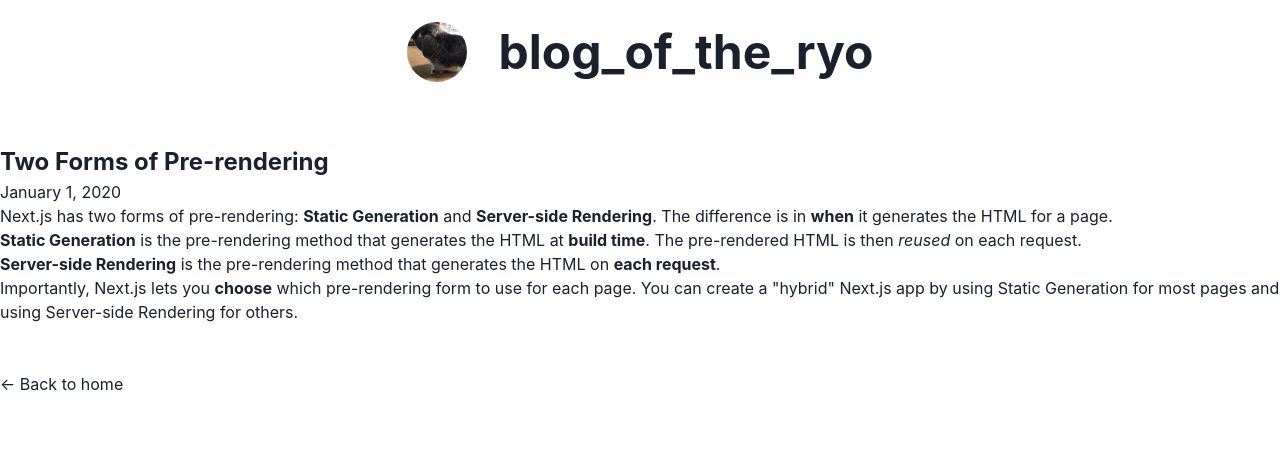
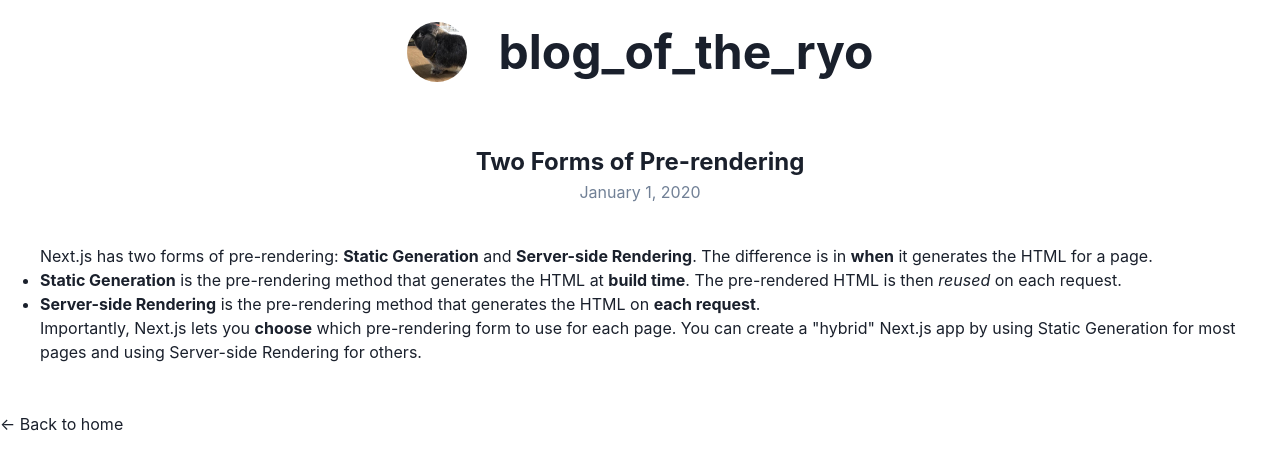
Before and after one commit to RyoMasumura1201/blog_of_the_ore, a Next.js app: page /posts/pre-rendering in a window 1280 px wide. Shown: the top 470 px of the page. Built offline with nearby package versions, Linux system fonts and the light colour scheme.

Commit message:
style: modify article layout

```diff
--- a/src/pages/index.tsx
+++ b/src/pages/index.tsx
@@ -5,7 +5,7 @@ import utilStyles from 'styles/util.module.css'
 import { getSortedPostsData } from 'lib/posts'
 import { GetStaticProps } from 'next'
 import { Date } from '../components/date'
-import { Box, Center, Wrap, WrapItem } from '@chakra-ui/layout'
+import { Box, Wrap, WrapItem } from '@chakra-ui/layout'
 import { Image, Stack, Text } from "@chakra-ui/react"
 import router from 'next/router'
 
--- a/src/pages/posts/[id].tsx
+++ b/src/pages/posts/[id].tsx
@@ -8,6 +8,7 @@ import gfm from 'remark-gfm';
 import utilStyles from '../../../styles/util.module.css'
 // import Prism from 'Prismjs'
 import { Text } from "@chakra-ui/react"
+import { Box } from '@chakra-ui/layout'
 // import 'github-markdown-css';
 import CodeBlock from '../../components/CodeBlock';
 type Props = {
@@ -27,13 +28,13 @@ export default function Post(props: Props) {
         <title>{postData.title}</title>
       </Head>
       <article>
-        <Text fontSize="x-large" fontWeight="bold">{postData.title}</Text>
-        <div>
+        <Text  textAlign="center" fontSize="x-large" fontWeight="bold">{postData.title}</Text>
+        <Box textAlign="center" marginBottom="10" color="gray.500">
           <Date dateString={postData.date} />
-        </div>
-        <div className="markdown-body">
+        </Box>
+        <Box paddingLeft="10" paddingRight="10">
           <ReactMarkdown remarkPlugins={[gfm]} children={postData.content} components={{code: CodeBlock}}/>
-        </div>
+        </Box>
       </article>
     </Layout>
   )
```
